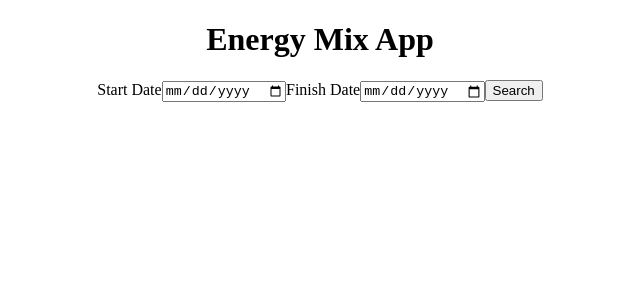
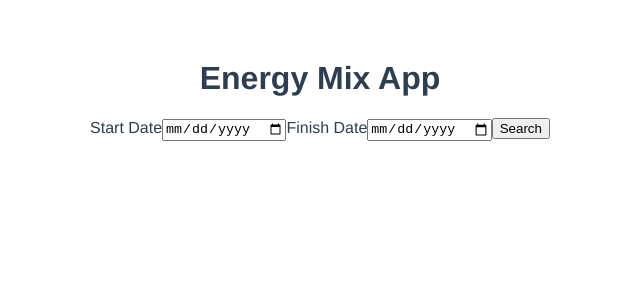
Before and after one commit to ashmanq/energy_mix_app, a Vue app: page / in a window 1280 px wide. Shown: the top 300 px of the page, without its empty margins (320-960 px from the left). Built offline with nearby package versions, Linux system fonts and the light colour scheme; no server answers.

Commit message:
Minor style changes.

```diff
--- a/src/App.vue
+++ b/src/App.vue
@@ -64,21 +64,17 @@ h1 {
    /* width:50%; */
  }
  .graph{
-   /* display: flex; */
-
    align-content: center;
    margin: 50px;
    width:90%;
    margin: auto;
-   min-height: 1000px;
-   flex:1;
  }
-/* #app {
+#app {
   font-family: Avenir, Helvetica, Arial, sans-serif;
   -webkit-font-smoothing: antialiased;
   -moz-osx-font-smoothing: grayscale;
   text-align: center;
   color: #2c3e50;
   margin-top: 60px;
-} */
+}
 </style>
--- a/src/components/Graph.vue
+++ b/src/components/Graph.vue
@@ -21,7 +21,9 @@ export default {
       chartOptions: {
         chart: {
           title: 'Energy Mix',
-          subtitle: '%'
+          subtitle: '%',
+          width:800,
+          height:800
         }
       }
     };
```
